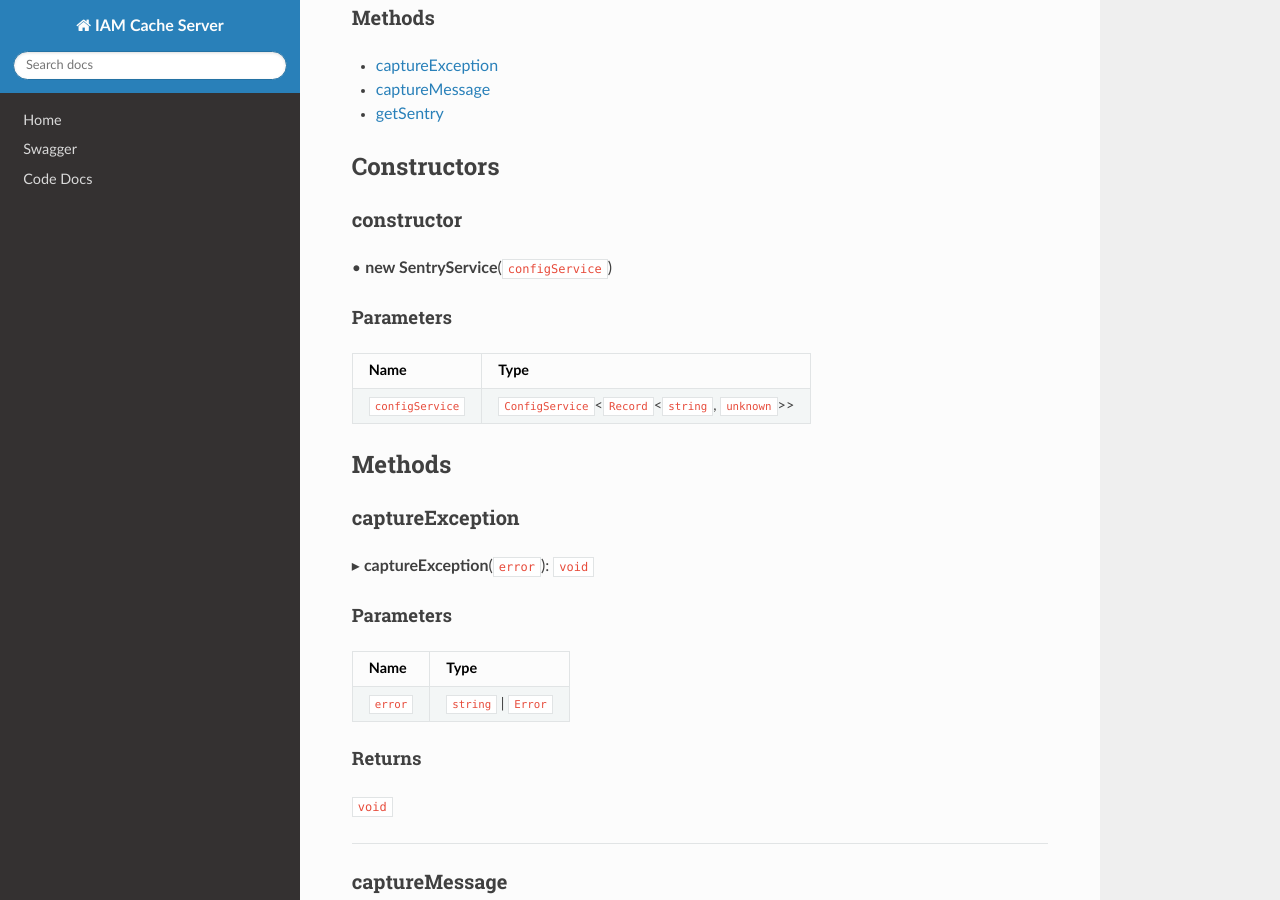
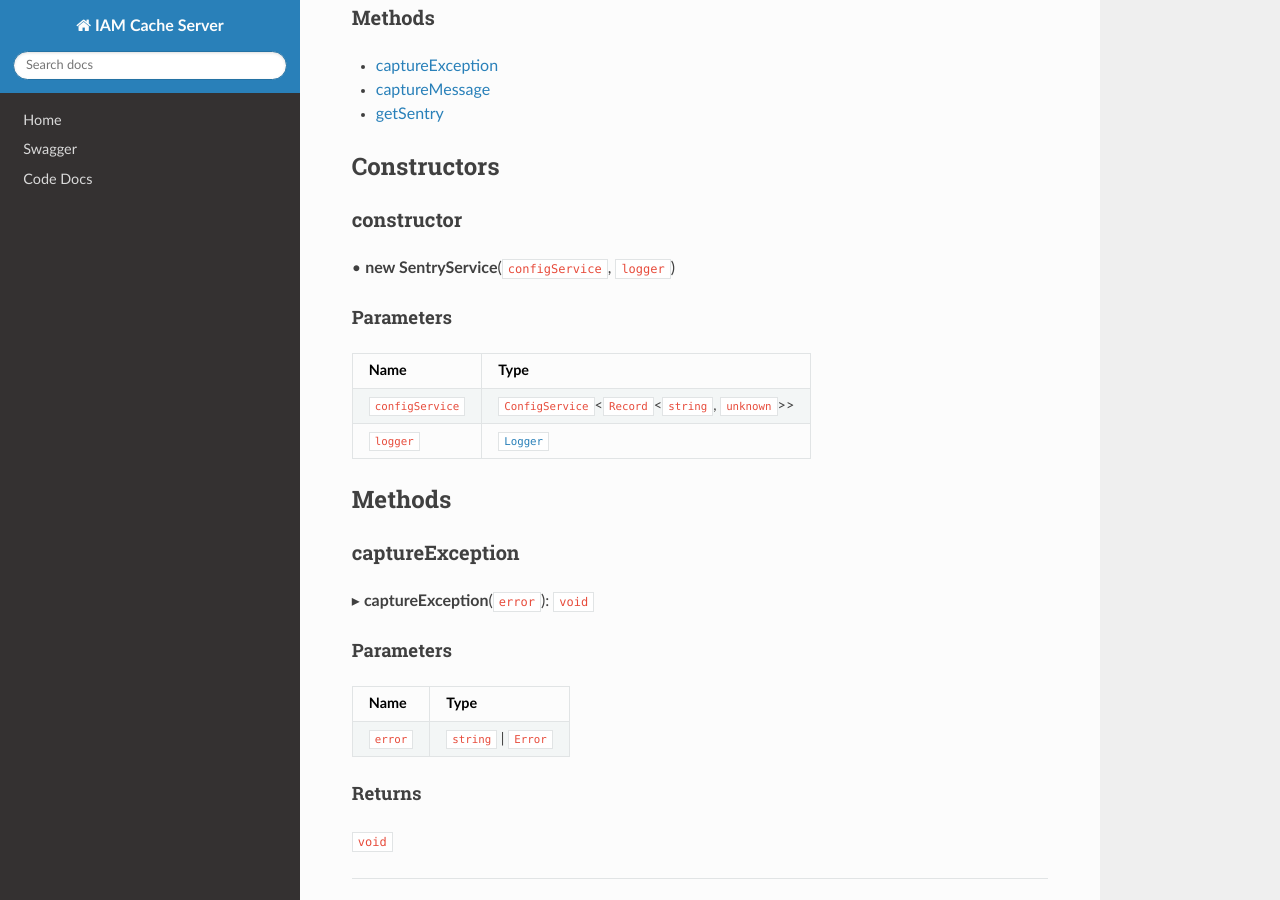
Before and after one commit to energywebfoundation/ssi-hub, an MkDocs documentation site: the page built from docs/api/classes/modules_sentry_sentry_service.SentryService.md, in a window 1280 px wide and 900 px high, scrolled down 358 px. Built offline with MkDocs 1.6.1, drawn with Linux system fonts in a browser that asks for light colours; nearby versions of some CDN libraries.

Commit message:
ci: fix sentry

```diff
--- a/docs/api/classes/modules_sentry_sentry_service.SentryService.md
+++ b/docs/api/classes/modules_sentry_sentry_service.SentryService.md
@@ -18,13 +18,14 @@
 
 ### constructor
 
-• **new SentryService**(`configService`)
+• **new SentryService**(`configService`, `logger`)
 
 #### Parameters
 
 | Name | Type |
 | :------ | :------ |
 | `configService` | `ConfigService`<`Record`<`string`, `unknown`\>\> |
+| `logger` | [`Logger`](modules_logger_logger_service.Logger.md) |
 
 ## Methods
 
```
Also changed, not shown: 4 other files.
